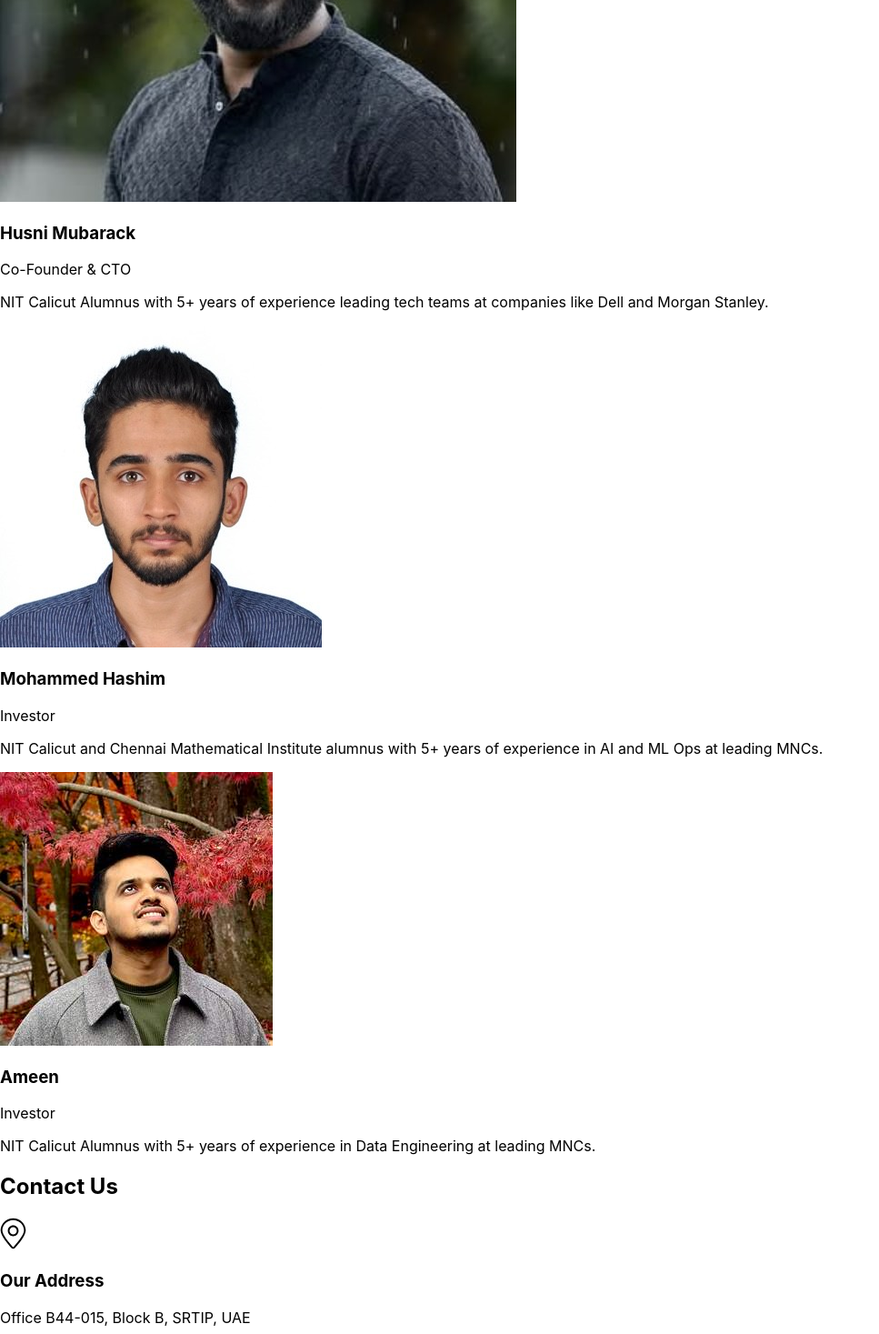
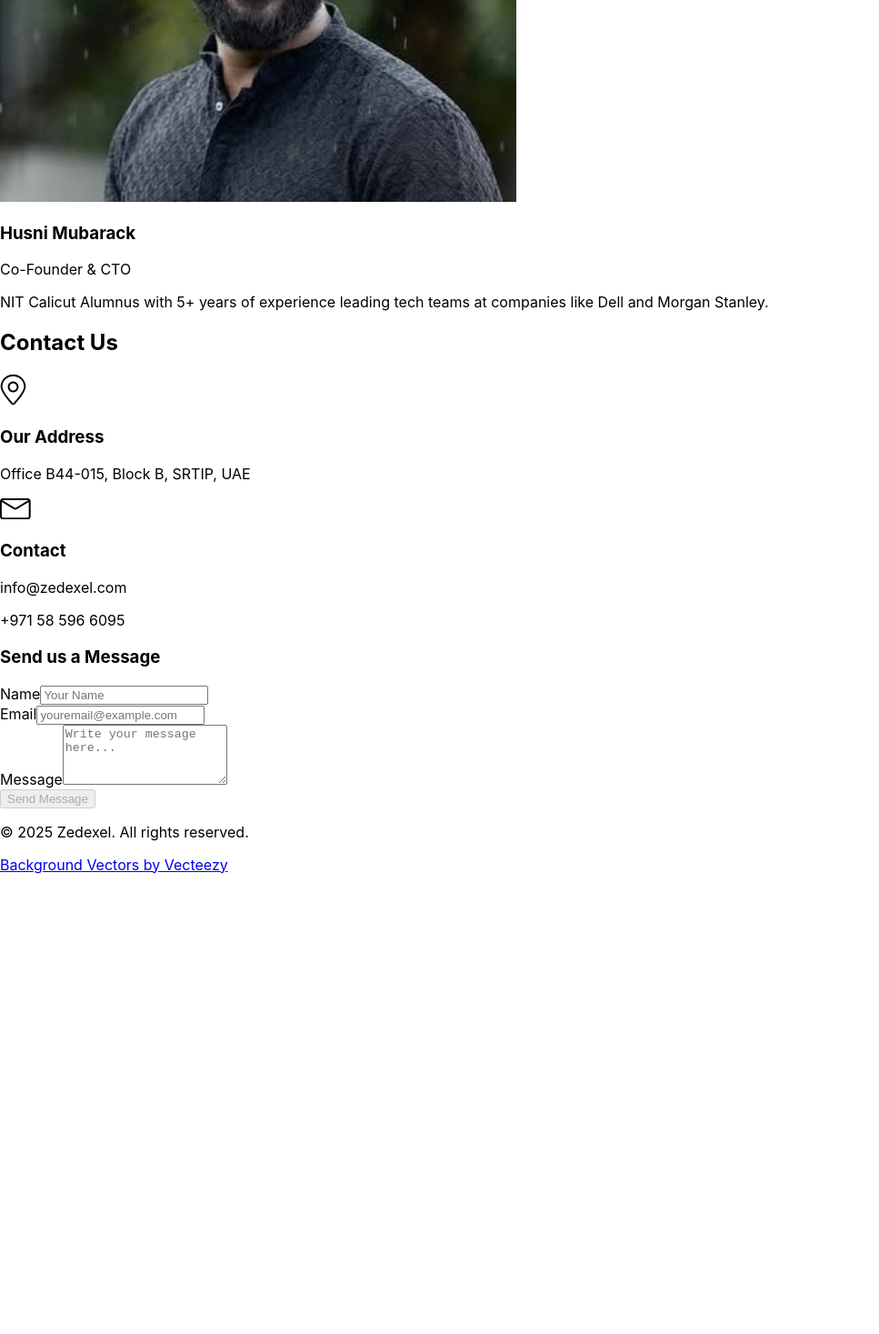
Before and after one commit to zedexel/zedexel.github.io, a React (Create React App) app: page / in a window 1280 px wide. Shown: the part 1915-3382 px from the top of the page at 91% size, without its empty margins (0-967 px from the left). After the commit the page ends 2876 px from the top, so only its background shows below. Built offline with nearby package versions, Linux system fonts and the light colour scheme; the HTML template or start-up script is replaced by a standard one.

Commit message:
update Team

```diff
--- a/src/components/Team.tsx
+++ b/src/components/Team.tsx
@@ -13,30 +13,18 @@ const teamMembers = [
     "description": "NIT Calicut Alumnus with 5+ years of experience leading tech teams at companies like Dell and Morgan Stanley.",
     "photo": "images/husni.jpg",
   },
-  {
-    "name": "Mohammed Hashim",
-    "role": "Investor",
-    "description": "NIT Calicut and Chennai Mathematical Institute alumnus with 5+ years of experience in AI and ML Ops at leading MNCs.",
-    "photo": "images/hashim.jpeg",
-  },
-  {
-    "name": "Ameen",
-    "role": "Investor",
-    "description": "NIT Calicut Alumnus with 5+ years of experience in Data Engineering at leading MNCs.",
-    "photo": "images/ameen.jpg",
-  },
 ];
 
 const Team = () => {
   return (
     <section id="team" className="py-20 bg-white text-center">
-      <div className="max-w-5xl mx-auto px-6">
-        <h2 className="text-4xl font-bold mb-12 text-gray-900">Meet Our Team</h2>
-        <div className="grid md:grid-cols-4 gap-8">
+      <div className="max-w-4xl mx-auto px-6">
+        <h2 className="text-4xl font-bold mb-12 text-gray-900">Meet Our Founders</h2>
+        <div className="grid md:grid-cols-2 gap-14">
           {teamMembers.map((member, index) => (
             <div
               key={index}
-              className="p-6 border rounded-lg shadow-md shadow-slate-400 flex flex-col items-center text-center bg-gradient-to-r from-slate-700 to-gray-600"
+              className="p-6 border rounded-lg shadow-md shadow-slate-400 flex flex-col items-center text-center bg-gradient-to-t from-slate-700 to-gray-600"
             >
               <img
                 src={member.photo}
```
Also changed, not shown: public/images/ameen.jpg (deleted), public/images/hashim.jpeg (deleted).
